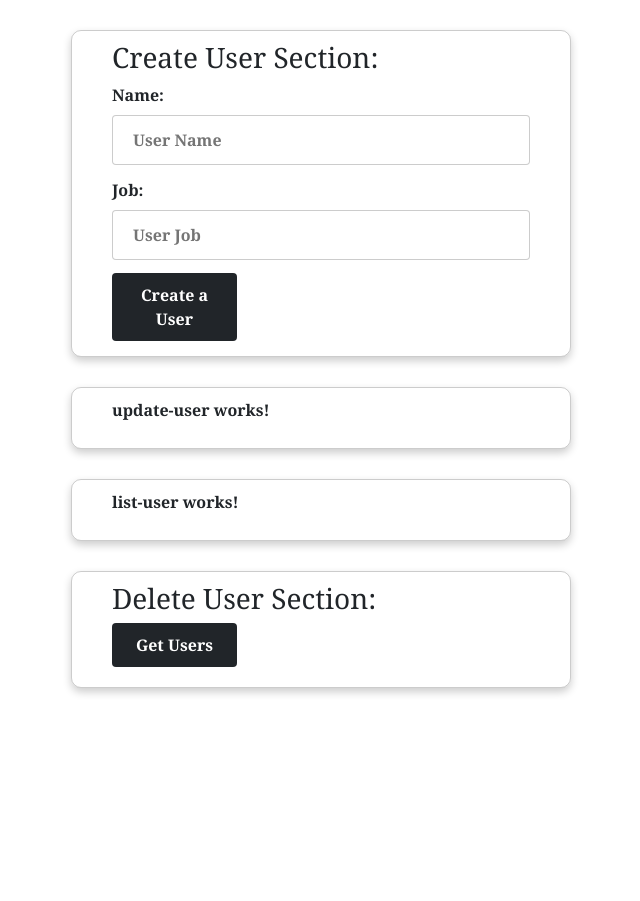
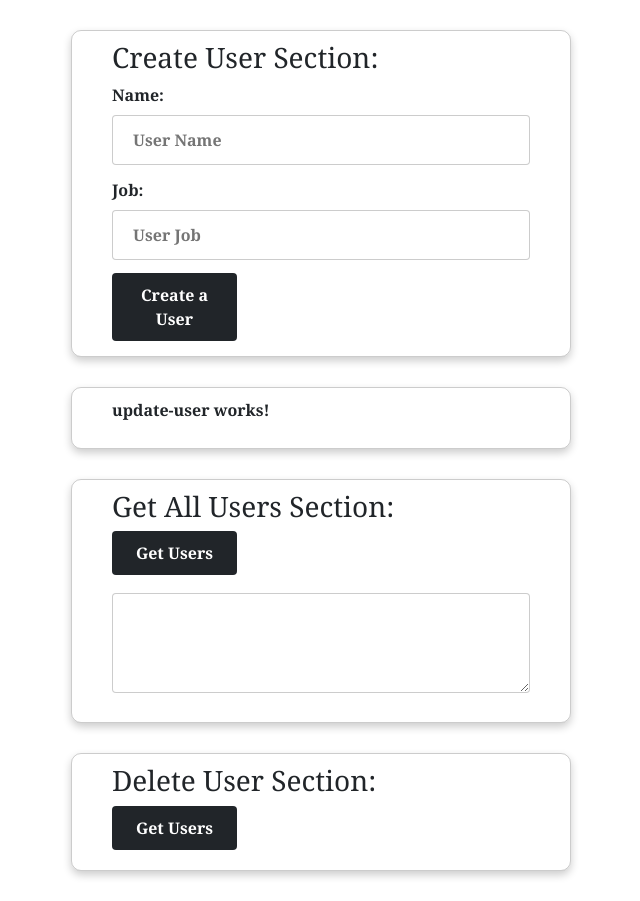
Before and after one commit to y-ravishanka/DCE-FrontEnd-Test, an Angular app: page / in a window 1280 px wide. Shown: the whole page, without its empty margins (319-959 px from the left). Before the commit the page ends 800 px from the top, so only its background shows below. Built offline with nearby package versions, Linux system fonts and the light colour scheme.

Commit message:
create a getUsers component interface

```diff
--- a/src/app/component/list-user/list-user.component.html
+++ b/src/app/component/list-user/list-user.component.html
@@ -1 +1,9 @@
-<p>list-user works!</p>
+<h3>Get All Users Section: </h3>
+<div>
+    <div class="input_group">
+        <button class="my-button-dark" (click)="getUser()">Get Users</button>
+    </div>
+    <div class="input_group">
+        <textarea  [(ngModel)]="txtArea"></textarea>
+    </div>
+</div>
```
